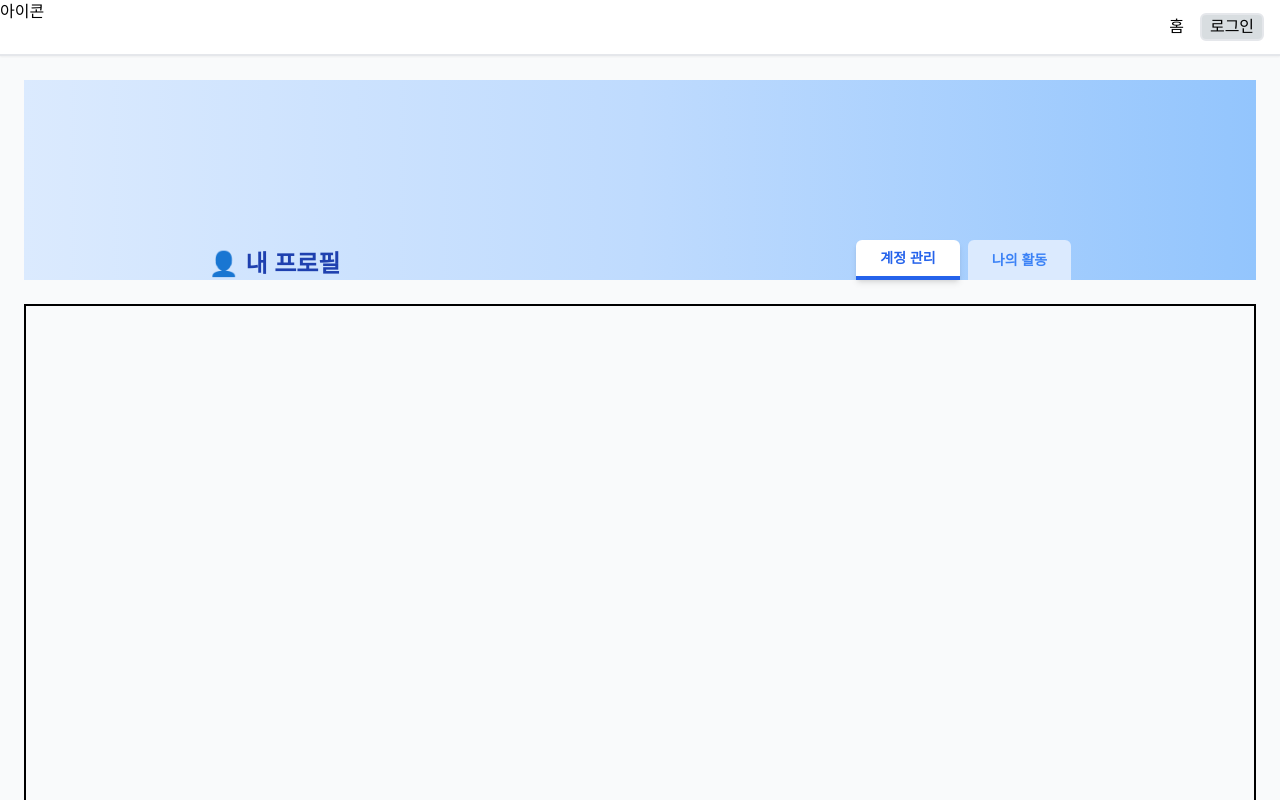
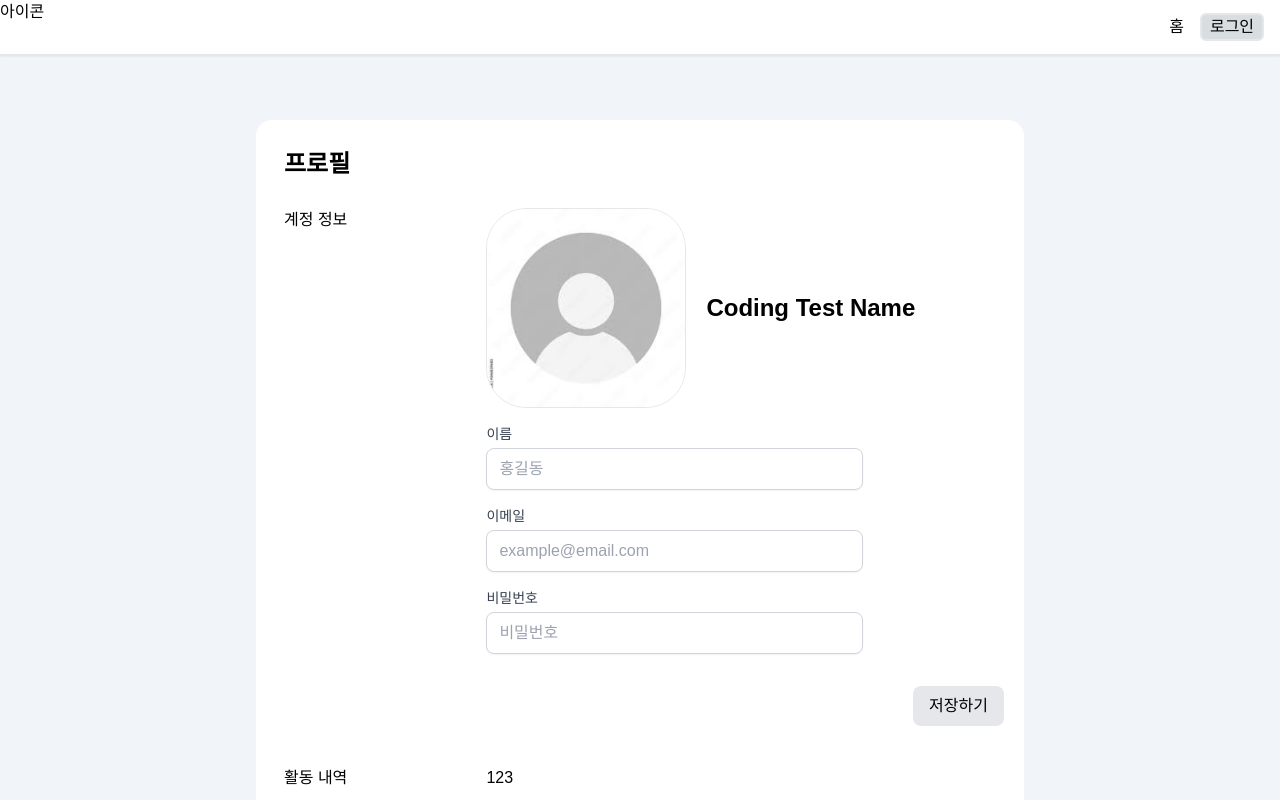
Before and after one commit to COMFORTO-O/SKShieldus_Rookies_team7, a React (Vite) app in the folder FrontEnd/sk-7-front-app/: page /info in a window 1280 px wide. Built offline with nearby package versions, Linux system fonts and the light colour scheme; a web font is replaced by a local one.

Commit message:
infoPage UI 구현

```diff
--- a/FrontEnd/sk-7-front-app/src/components/molecules/ProfileAccount.jsx
+++ b/FrontEnd/sk-7-front-app/src/components/molecules/ProfileAccount.jsx
@@ -1,5 +1,86 @@
-const ProfileAccount = () => {
-    return <div></div>;
-};
+import { useState } from "react";
 
-export default ProfileAccount;
+import image from "../../../public/image.png";
+
+import Input from "../atoms/Input";
+import Label from "../atoms/Label";
+
+export default function ProfileAccount() {
+    const [profile, setProfile] = useState({
+        name: "",
+        email: "",
+        password: "",
+    });
+
+    const handleChange = (e) => {
+        const { name, value } = e.target;
+        setProfile((prev) => ({ ...prev, [name]: value }));
+    };
+
+    const handleSave = () => {
+        console.log("프로필 저장:", profile);
+    };
+
+    return (
+        <div className="w-full h-full flex">
+            <div className="w-[30%] pl-7">계정 정보</div>
+            <div className="w-[70%] space-y-4">
+                {/* 정보 영역 */}
+                <div className="flex flex-row">
+                    <img
+                        src={image}
+                        onClick={""}
+                        className="w-[200px] h-[200px] border rounded-[20%]"
+                    />
+                    <div className="flex items-center ml-5 text-2xl font-bold">
+                        Coding Test Name
+                    </div>
+                </div>
+                <div className="w-[70%]">
+                    <Label className="block mb-1 text-sm font-medium text-gray-700">
+                        이름
+                    </Label>
+                    <Input
+                        name="name"
+                        value={profile.name}
+                        onChange={handleChange}
+                        placeholder="홍길동"
+                    />
+                </div>
+                <div className="w-[70%]">
+                    <Label className="block mb-1 text-sm font-medium text-gray-700">
+                        이메일
+                    </Label>
+                    <Input
+                        name="email"
+                        type="email"
+                        value={profile.email}
+                        onChange={handleChange}
+                        placeholder="example@email.com"
+                    />
+                </div>
+                <div className="w-[70%]">
+                    <Label className="block mb-1 text-sm font-medium text-gray-700">
+                        비밀번호
+                    </Label>
+                    <Input
+                        name="password"
+                        type="password"
+                        value={profile.password}
+                        onChange={handleChange}
+                        placeholder="비밀번호"
+                    />
+                </div>
+
+                <div className="flex justify-end mr-5">
+                    <button
+                        onClick={handleSave}
+                        className="px-4 py-2 rounded-lg mt-4 bg-gray-200 hover:text-blue-600"
+                    >
+                        저장하기
+                    </button>
+                </div>
+            </div>
+        </div>
+    );
+}
--- a/FrontEnd/sk-7-front-app/src/components/molecules/ProfileActivity.jsx
+++ b/FrontEnd/sk-7-front-app/src/components/molecules/ProfileActivity.jsx
@@ -1,5 +1,10 @@
 const ProfileActivity = () => {
-    return <div></div>;
+    return (
+        <div className="w-full h-full flex mt-10">
+            <div className="w-[30%] pl-7">활동 내역</div>
+            <div className="w-[70%] space-y-4">123</div>
+        </div>
+    );
 };
 
 export default ProfileActivity;
--- a/FrontEnd/sk-7-front-app/src/components/molecules/ProfileTap.jsx
+++ /dev/null
@@ -1,32 +0,0 @@
-const ProfileTap = ({ activeTab, setActiveTab }) => {
-    return (
-        <div className="flex justify-center gap-4 mb-6 bg-gradient-to-r from-blue-100 via-blue-200 to-blue-300 h-[200px]">
-            <div className="flex justify-between items-end w-[70%]">
-                <div className="text-2xl font-bold text-blue-800">
-                    👤 내 프로필
-                </div>
-                <div className="flex gap-2">
-                    {[
-                        { key: "account", label: "계정 관리" },
-                        { key: "activity", label: "나의 활동" },
-                    ].map((tab) => (
-                        <button
-                            key={tab.key}
-                            onClick={() => setActiveTab(tab.key)}
-                            className={`px-6 py-2 rounded-t-md text-sm font-semibold transition-all duration-200
-                            ${
-                                activeTab === tab.key
-                                    ? "bg-white text-blue-600 font-bold border-b-4 border-blue-600 shadow-md"
-                                    : "bg-blue-100 text-blue-500 hover:bg-blue-200"
-                            }`}
-                        >
-                            {tab.label}
-                        </button>
-                    ))}
-                </div>
-            </div>
-        </div>
-    );
-};
-
-export default ProfileTap;
--- a/FrontEnd/sk-7-front-app/src/pages/InfoPage.jsx
+++ b/FrontEnd/sk-7-front-app/src/pages/InfoPage.jsx
@@ -1,7 +1,6 @@
 import { useState } from "react";
 
 import useAuthStore from "../store/useAuthStore";
-import ProfileTap from "../components/molecules/ProfileTap";
 import ProfileAccount from "../components/molecules/ProfileAccount";
 import ProfileActivity from "../components/molecules/ProfileActivity";
 
@@ -9,18 +8,21 @@ const InfoPage = () => {
     const { isLoggedIn, accessToken } = useAuthStore();
     const [loading, setLoading] = useState(false);
 
-    // 계정 관리, 나의 활동  [ account, activity ]
-    const [activeTab, setActiveTab] = useState("account");
+    return (
+        <div className="h-full w-full overflow-auto px-[20%] py-[5%] bg-slate-100 ">
+            <div className="h-[1000px] rounded-2xl overflow-hidden bg-white">
+                {/* 헤더 */}
+                <div className="p-7 font-bold text-2xl">프로필 </div>
 
-    return (
-        <div className="h-full w-full overflow-auto p-6 bg-gray-50">
-            {/* 탭버튼 */}
-            <ProfileTap activeTab={activeTab} setActiveTab={setActiveTab} />
-
-            {/* 탭 내용 */}
-            <div className="border-solid border-2 border-black w-full h-full">
-                {activeTab === "account" && <ProfileAccount />}
-                {activeTab === "activity" && <ProfileActivity />}
+                {/* 콘텐츠 */}
+                <div className="w-full h-full flex flex-col justify-center">
+                    <div className="w-full h-full">
+                        <ProfileAccount />
+                    </div>
+                    <div className="w-full h-full">
+                        <ProfileActivity />
+                    </div>
+                </div>
             </div>
         </div>
     );
```
